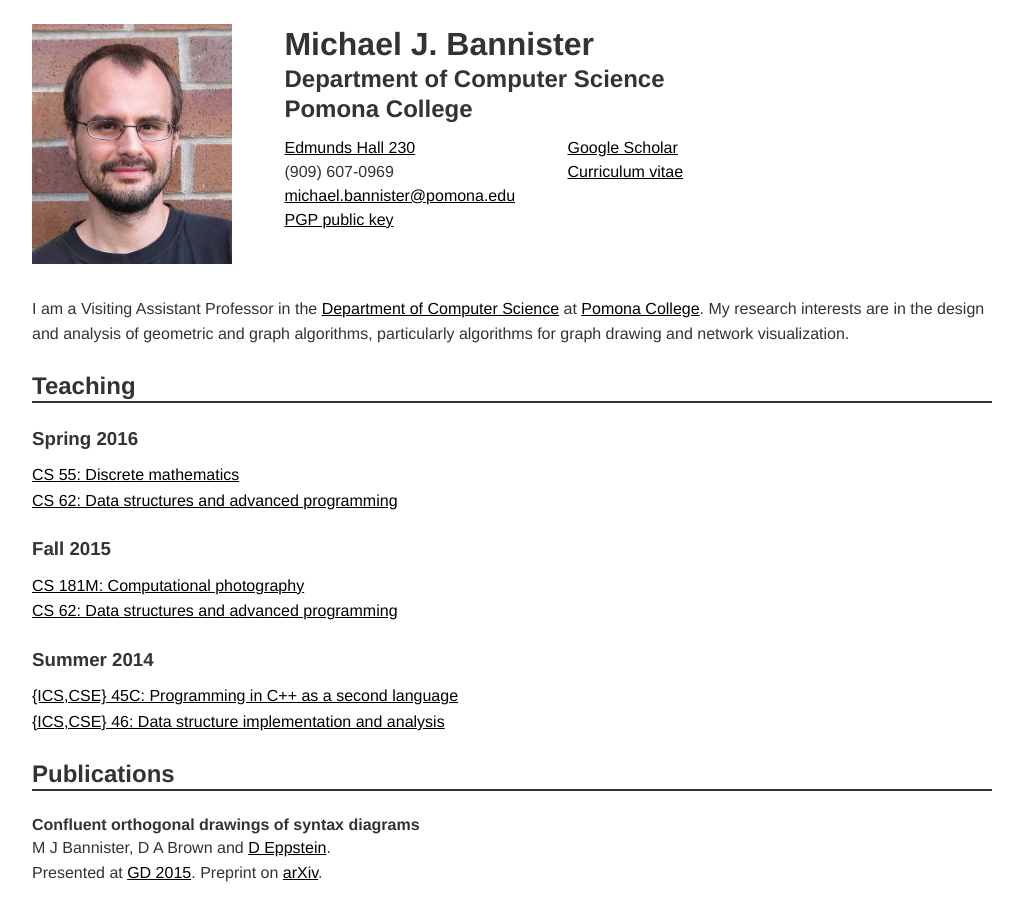
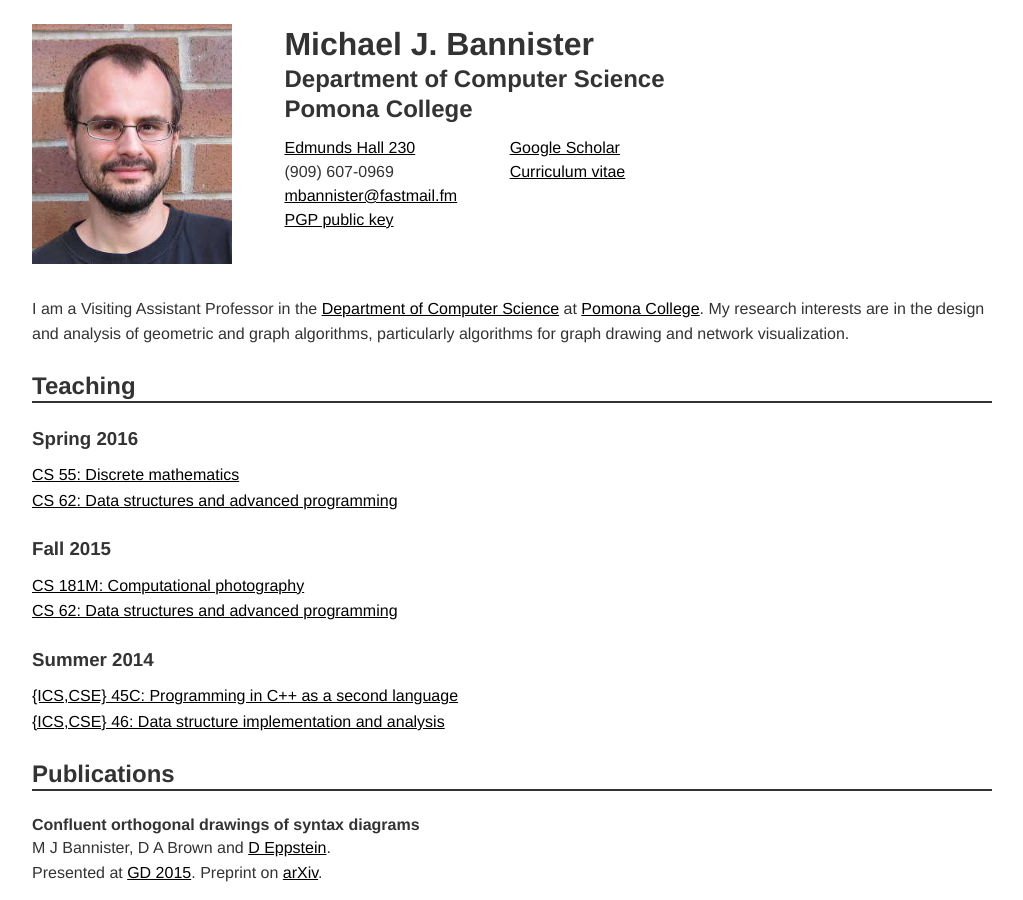
Before and after one commit to jacksonjw12/mbannister.github.io, a Jekyll site: the page built from index.html, in a window 1280 px wide and 900 px high. Shown: the whole window, without its empty margins (128-1151 px from the left). Built offline with Jekyll 4.4.1, drawn with Linux system fonts in a browser that asks for light colours.

Commit message:
Update my email to a reliable email address

```diff
--- a/_config.yml
+++ b/_config.yml
@@ -34,8 +34,8 @@ contacts:
       link: http://www.pomona.edu/map/?id=523&amp;mrkIid=54434
     - name: (909) 607-0969
       link:
-    - name: michael.bannister@pomona.edu
-      link: mailto:michael.bannister@pomona.edu
+    - name: mbannister@fastmail.fm
+      link: mailto:mbannister@fastmail.fm
     - name: PGP public key
       link: assets/asc/public_key.asc
 profiles:
```
